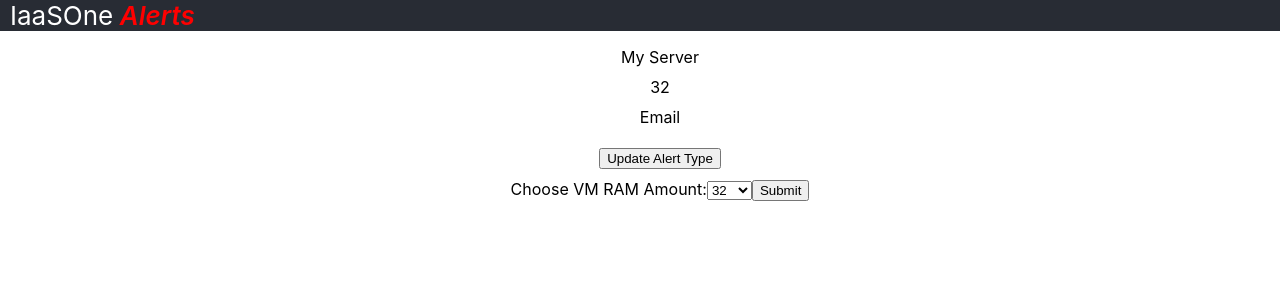
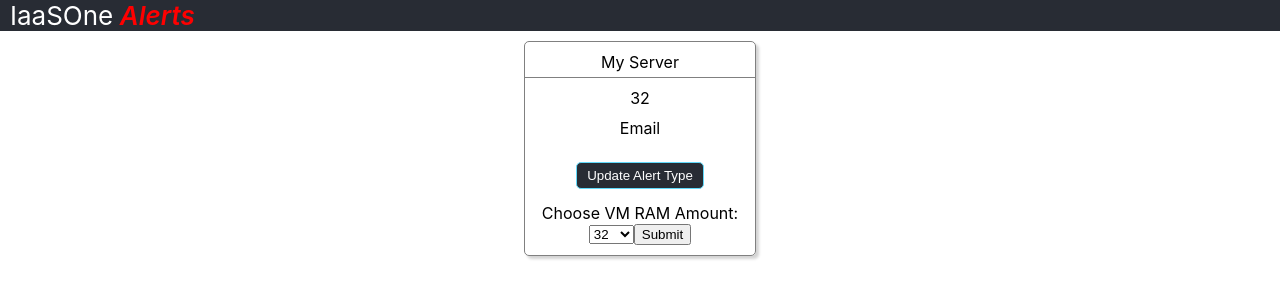
Before and after one commit to craigcampbell/redux-stuff, a React (Create React App) app: page / in a window 1280 px wide. Shown: the top 300 px of the page. Built offline with nearby package versions, Linux system fonts and the light colour scheme.

Commit message:
make it prettier a little phase 1

```diff
--- a/src/App.css
+++ b/src/App.css
@@ -27,11 +27,47 @@
   font-weight: 600;
 }
 
+button {
+  background-color:#282c34;
+  color:white;
+  margin:4px 10px;
+  padding:5px 10px;
+  border:1px solid #61dafb;
+  border-radius:5px;
+}
+
+button:hover {
+  background-color:#d3d3d3;
+  color:black;
+}
+
+
+
 .App-link {
   color: #61dafb;
+}
+
+ul {
+  padding-left:0px;
+  margin:0px 0px;
 }
 
 ul li {
   list-style-type:none;
   margin:10px 0px;
+
 }
+
+ul li:first-child {
+  padding:0px 0px 5px 0px;
+  border-bottom:1px solid grey;
+}
+
+.serverDialog {
+  border:1px solid grey;
+  width: 230px;
+  margin:10px auto;
+  border-radius:5px;
+  box-shadow:3px 3px 3px #d3d3d3;
+
+}
--- a/src/App.js
+++ b/src/App.js
@@ -24,7 +24,6 @@ class App extends Component {
 
       <ServerDialog />
 
-
       </div>
 
     )
--- a/src/components/serverDialog.js
+++ b/src/components/serverDialog.js
@@ -17,7 +17,7 @@ class ServerDialog extends Component {
     render() {
         console.log('inside the render function', this.props.alerts.alertType)
         return (
-        <div>
+        <div className='serverDialog'>
         <ul>
             <li>
               {this.props.resources}
```
